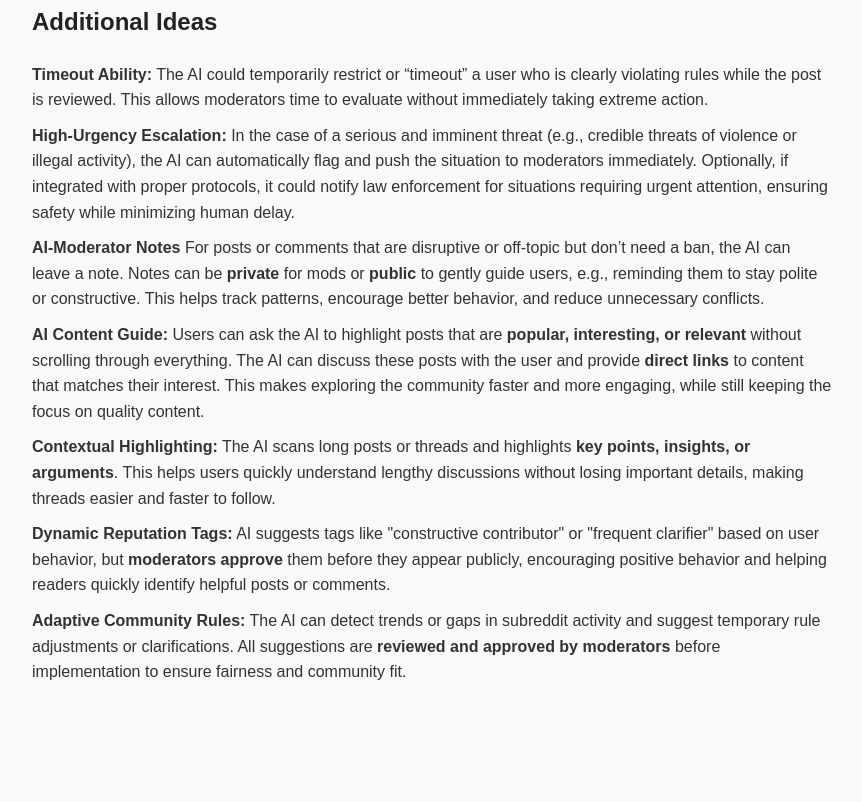
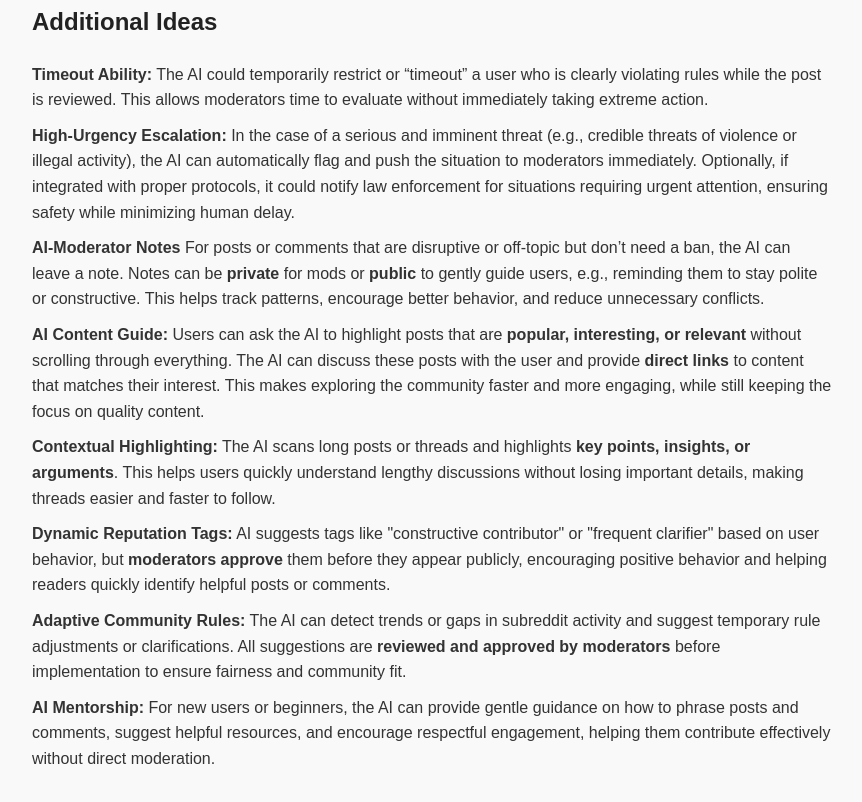
Before and after one commit to jdkelly1999/https-ezjake.github.io-ai-moderator, a plain HTML site: page index.html in a window 1280 px wide. Shown: the part 1420-2222 px from the top of the page, without its empty margins (208-1070 px from the left). Before the commit the page ends 2145 px from the top, so only its background shows below. Drawn offline with Linux system fonts and the light colour scheme.

Commit message:
Update index.html

```diff
--- a/index.html
+++ b/index.html
@@ -85,5 +85,8 @@
 
 <p><strong>Adaptive Community Rules:</strong> The AI can detect trends or gaps in subreddit activity and suggest temporary rule adjustments or clarifications. All suggestions are <strong>reviewed and approved by moderators</strong> before implementation to ensure fairness and community fit.</p>
 
+<p><strong>AI Mentorship:</strong> For new users or beginners, the AI can provide gentle guidance on how to phrase posts and comments, suggest helpful resources, and encourage respectful engagement, helping them contribute effectively without direct moderation.</p>
+
+
 </body>
 </html>
```
